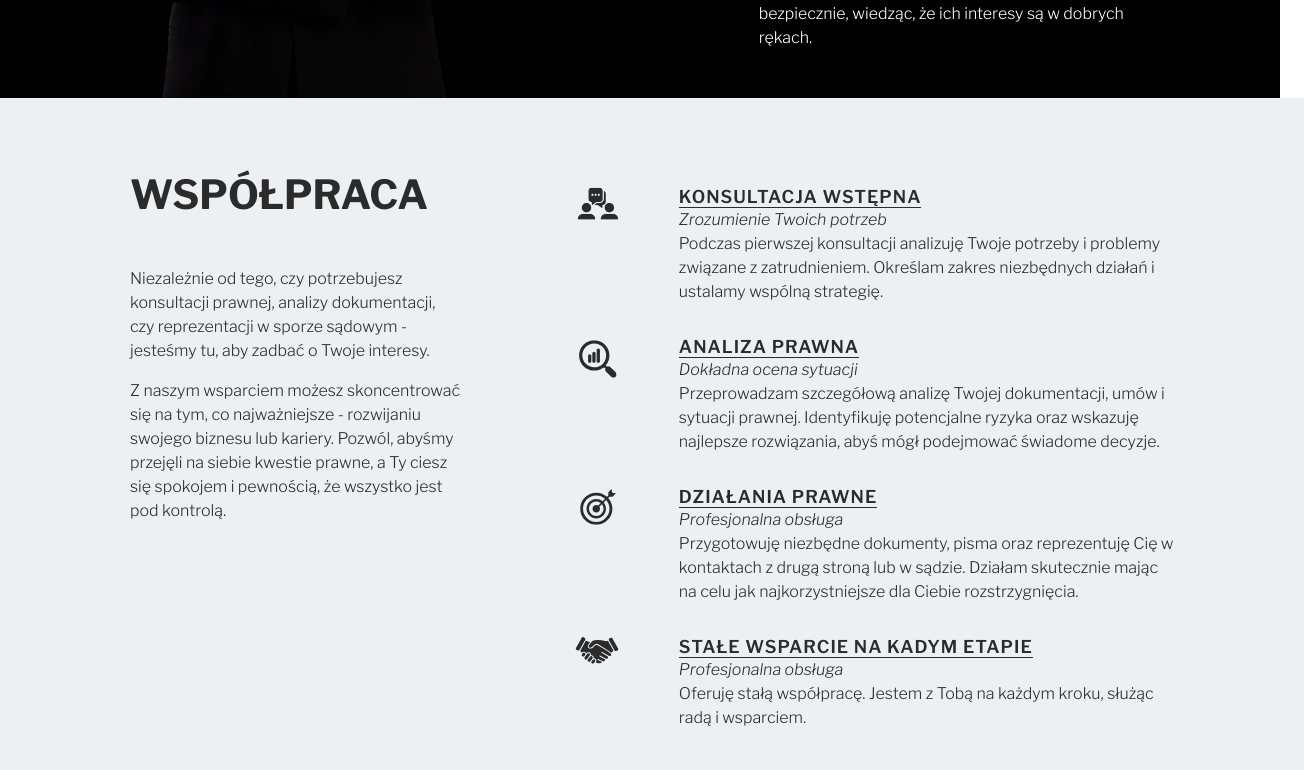
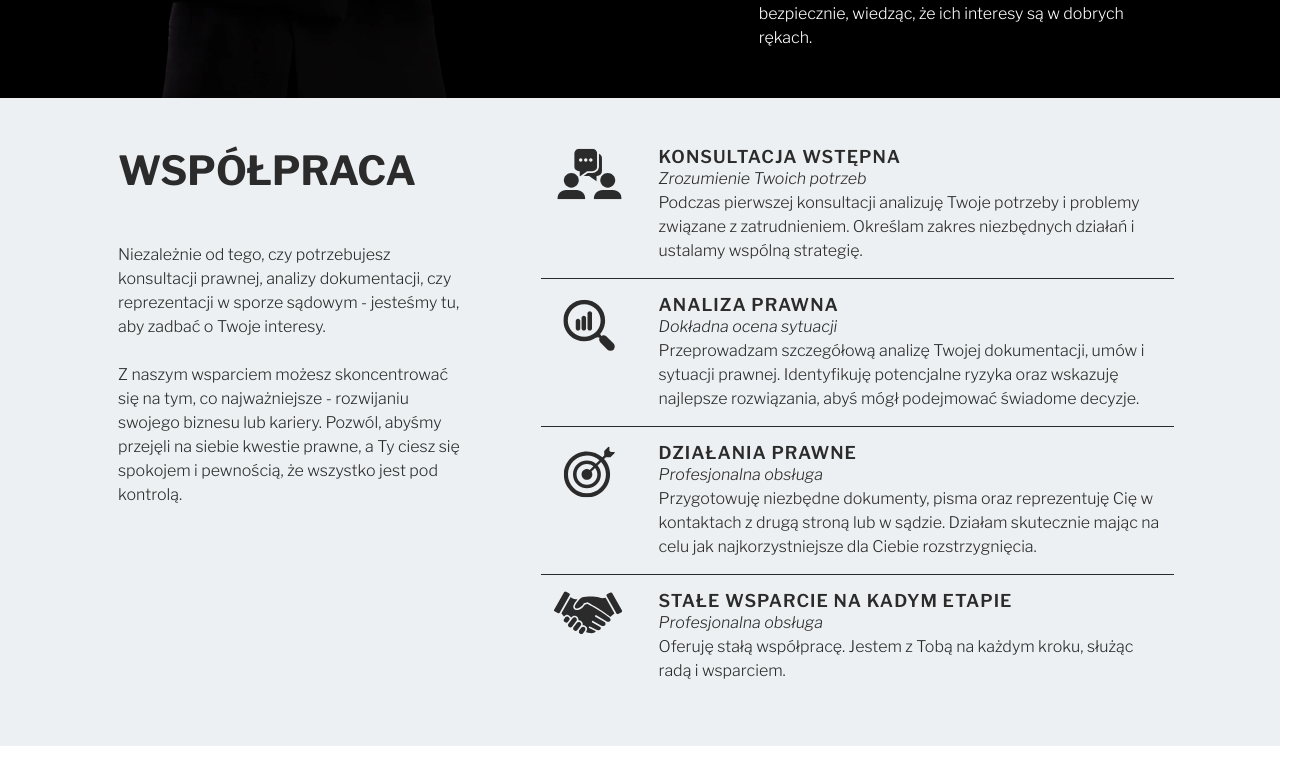
Before and after one commit to simonalorenc/legalny-hr, an Angular app: page / in a window 1280 px wide. Shown: the part 2470-3240 px from the top of the page, 1304 px wide, since content can reach past the window. After the commit the page ends 3216 px from the top, so only its background shows below. Built offline with nearby package versions, Linux system fonts and the light colour scheme.

Commit message:
Refactor

```diff
--- a/src/app/cooperation/cooperation.component.html
+++ b/src/app/cooperation/cooperation.component.html
@@ -1,18 +1,17 @@
-<div class="container-fluid">
-  <div class="container">
-    <div class="row py-4 d-flex justify-content-between px-5">
+<div class="container-fluid g-0">
+  <div class="container g-0">
+    <div class="row g-0 py-5 d-flex justify-content-between px-5">
       <div class="col-12 col-lg-4">
-        <div class="title-large py-5">Współpraca</div>
+        <div class="title-large pb-5">Współpraca</div>
         <div class="caption">
-          Niezależnie od tego, czy potrzebujesz konsultacji prawnej, analizy dokumentacji, czy reprezentacji w sporze sądowym - jesteśmy tu, aby zadbać o Twoje interesy.
-          <hr />
+          Niezależnie od tego, czy potrzebujesz konsultacji prawnej, analizy dokumentacji, czy reprezentacji w sporze sądowym - jesteśmy tu, aby zadbać o Twoje interesy. <br><br>
           Z naszym wsparciem możesz skoncentrować się na tym, co najważniejsze - rozwijaniu swojego biznesu lub kariery.  Pozwól, abyśmy przejęli na siebie kwestie prawne, a Ty ciesz się spokojem i pewnością, że wszystko jest pod kontrolą.
         </div>
       </div>
-      <div class="col-12 col-lg-7 pt-5">
+      <div class="col-12 col-lg-7 pt-5 pt-lg-0">
         @for (cooperationItem of cooperationItems; track cooperationItem) {
-            <div class="row py-3">
-                <div class="col-2 pe-5">
+            <div class="row cooperation-item">
+                <div class="col-2 pe-4 pe-lg-4 pe-md-5">
                     <img src="{{ cooperationItem.image }}" alt="cooperation-item">
                 </div>
                 <div class="col-10">
--- a/src/app/cooperation/cooperation.component.scss
+++ b/src/app/cooperation/cooperation.component.scss
@@ -5,8 +5,18 @@
   color: global.$text-dark;
 }
 
-hr {
-  border: none;
+.cooperation-item {
+  padding-top: 15px;
+  padding-bottom: 15px;
+  border-bottom: solid 0.5px global.$text-dark;
+}
+
+.cooperation-item:first-child {
+  padding-top: 0;
+}
+
+.cooperation-item:last-child {
+  border-bottom: none;
 }
 
 img {
@@ -14,11 +24,6 @@ img {
   max-height: 60px;
 }
 
-.subtitle {
-  border-bottom: 0.5px solid global.$text-dark;
-  display: inline-block;
-}
-
 .italic {
   font-style: italic;
 }
```
